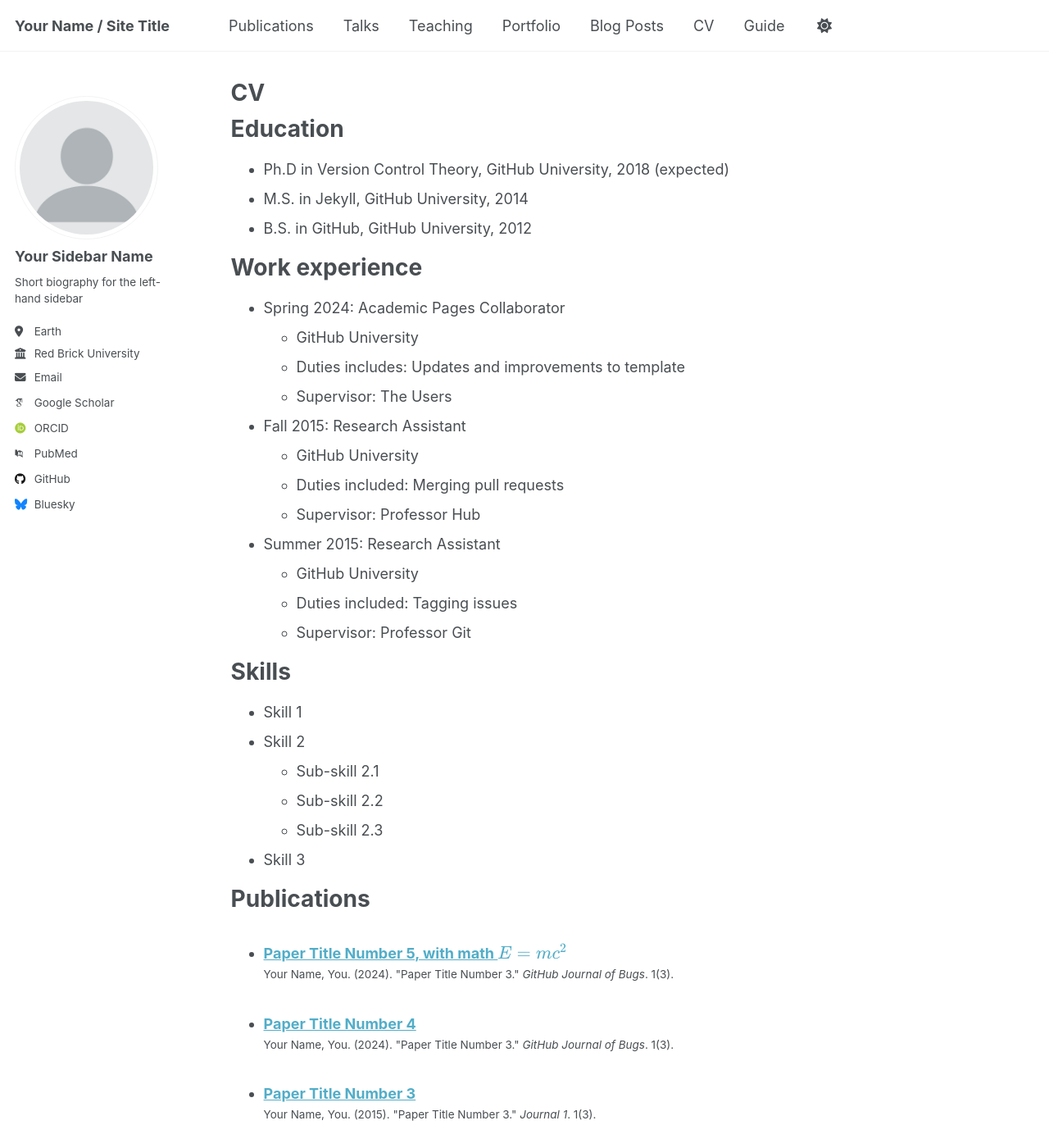
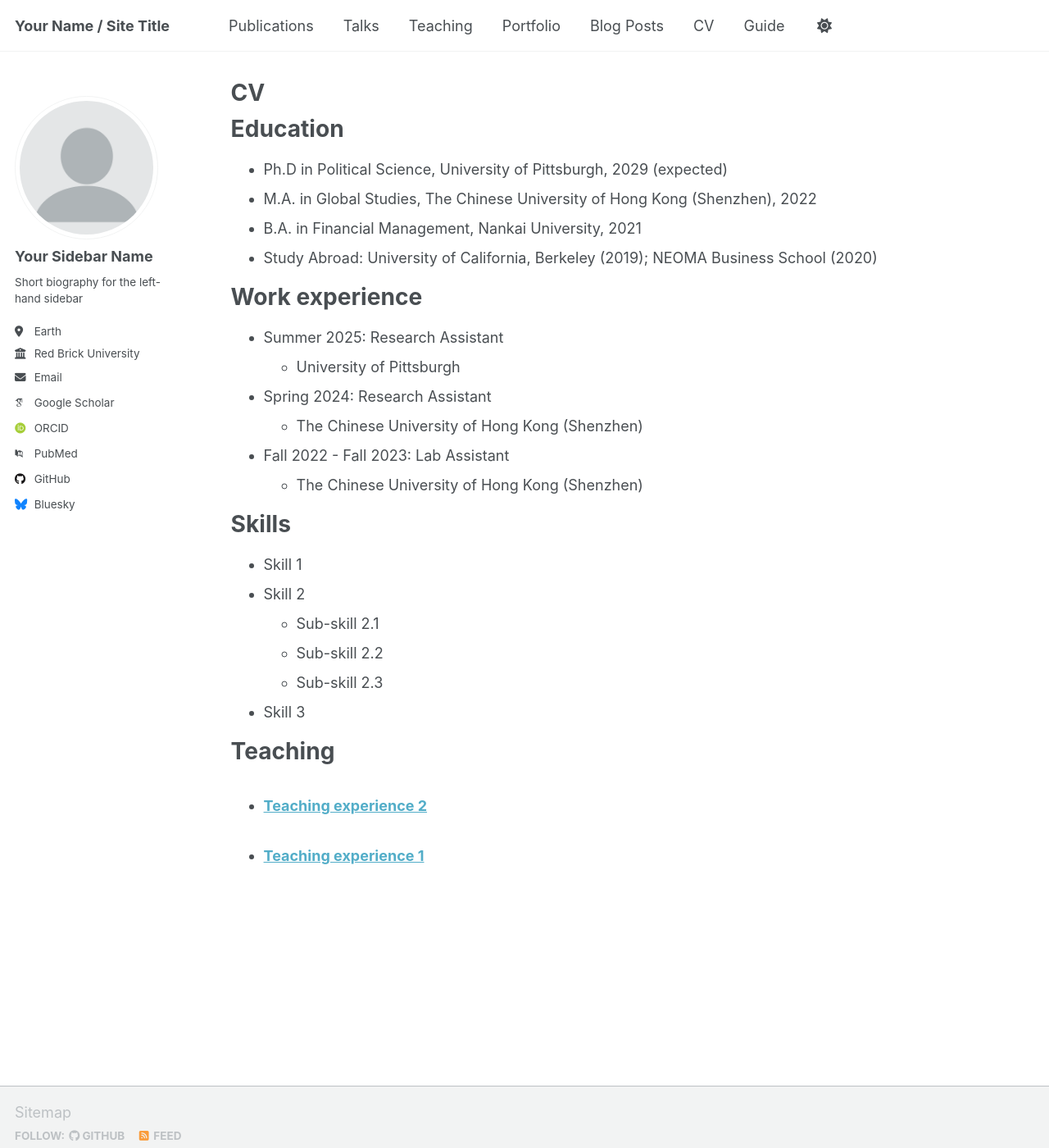
Before and after one commit to YiZhao999/YiZhao999.github.io, a Jekyll site: the page built from _pages/cv.md, in a window 1280 px wide and 1400 px high. Shown: the whole window at 82% size. Built offline with Jekyll 4.4.1, drawn with Linux system fonts in a browser that asks for light colours; some web fonts are replaced; a script that is not in the unit is left out; some of the changed text lies outside the part shown.

Commit message:
Revise CV with updated education and experience

```diff
--- a/_pages/cv.md
+++ b/_pages/cv.md
@@ -11,26 +11,21 @@ redirect_from:
 
 Education
 ======
-* Ph.D in Version Control Theory, GitHub University, 2018 (expected)
-* M.S. in Jekyll, GitHub University, 2014
-* B.S. in GitHub, GitHub University, 2012
+* Ph.D in Political Science, University of Pittsburgh, 2029 (expected)
+* M.A. in Global Studies, The Chinese University of Hong Kong (Shenzhen), 2022
+* B.A. in Financial Management, Nankai University, 2021
+* Study Abroad: University of California, Berkeley (2019); NEOMA Business School (2020)
 
 Work experience
 ======
-* Spring 2024: Academic Pages Collaborator
-  * GitHub University
-  * Duties includes: Updates and improvements to template
-  * Supervisor: The Users
+* Summer 2025: Research Assistant
+  * University of Pittsburgh
 
-* Fall 2015: Research Assistant
-  * GitHub University
-  * Duties included: Merging pull requests
-  * Supervisor: Professor Hub
+* Spring 2024: Research  Assistant
+  * The Chinese University of Hong Kong (Shenzhen)
 
-* Summer 2015: Research Assistant
-  * GitHub University
-  * Duties included: Tagging issues
-  * Supervisor: Professor Git
+* Fall 2022 - Fall 2023: Lab Assistant
+  * The Chinese University of Hong Kong (Shenzhen)
 
 Skills
 ======
@@ -41,24 +36,8 @@ Skills
   * Sub-skill 2.3
 * Skill 3
 
-Publications
-======
-  <ul>{% for post in site.publications reversed %}
-    {% include archive-single-cv.html %}
-  {% endfor %}</ul>
-
-Talks
-======
-  <ul>{% for post in site.talks reversed %}
-    {% include archive-single-talk-cv.html  %}
-  {% endfor %}</ul>
-
 Teaching
 ======
   <ul>{% for post in site.teaching reversed %}
     {% include archive-single-cv.html %}
   {% endfor %}</ul>
-
-Service and leadership
-======
-* Currently signed in to 43 different slack teams
```
